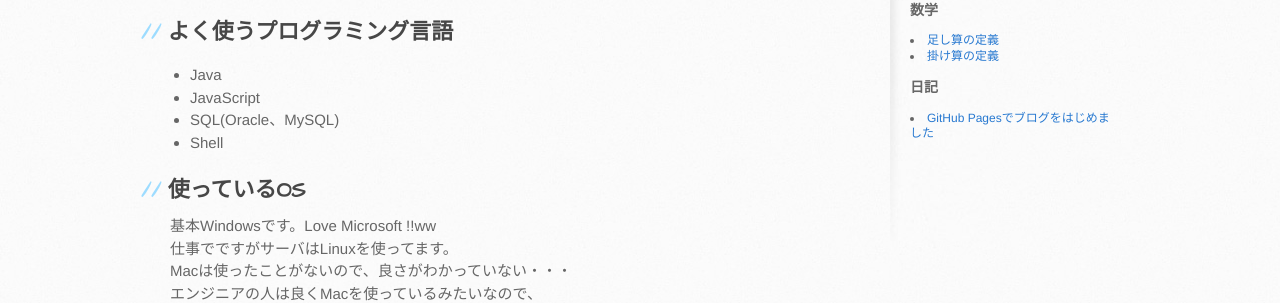
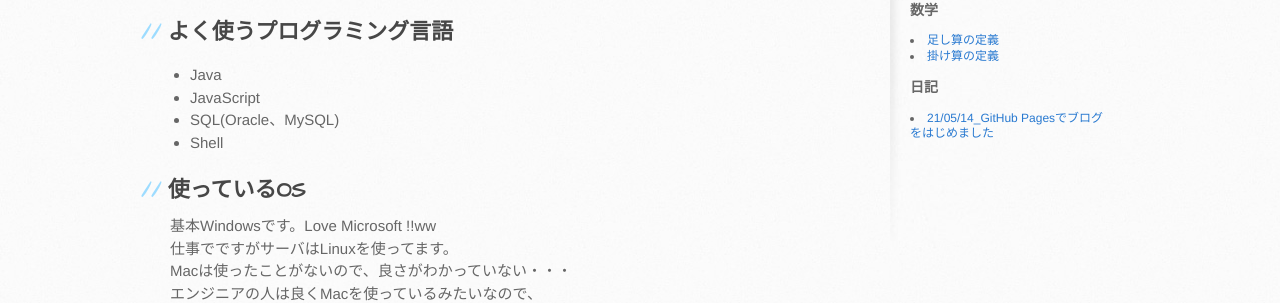
Before and after one commit to mtaketani113/mtaketani113.github.io, a Jekyll site: the page built from index.md, in a window 1280 px wide. Shown: the part 605-908 px from the top of the page. Built offline with Jekyll 4.4.1, drawn with Linux system fonts in a browser that asks for light colours; comment, search, counter and statistics services are not loaded; the repository's description, which GitHub fills in, is left out.

Commit message:
日記のリンクを修正

```diff
--- a/_layouts/default.html
+++ b/_layouts/default.html
@@ -83,7 +83,7 @@
           <h3>日記</h3>
           {% for html_page in site.html_pages %}
             {% if  html_page.category contains '日記' %}
-              <li><a href="{{ html_page.create_date }}_{{ html_page.url }}">{{ html_page.title }}</a></li>
+              <li><a href="{{ html_page.url }}">{{ html_page.create_date }}_{{ html_page.title }}</a></li>
             {% endif %}
           {% endfor %}
         </aside>
```
